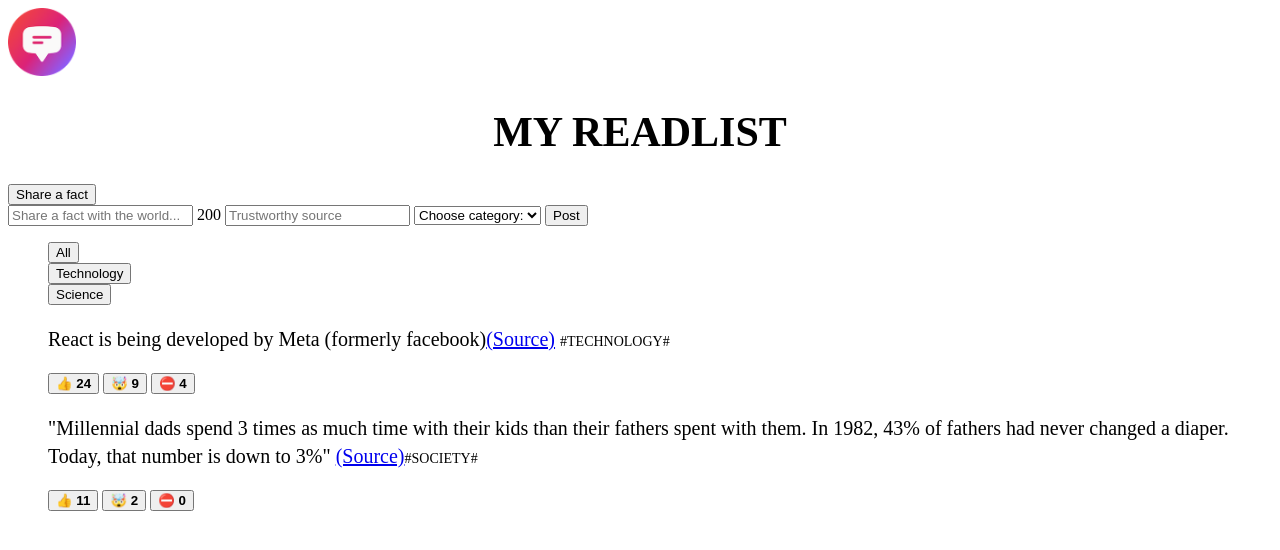
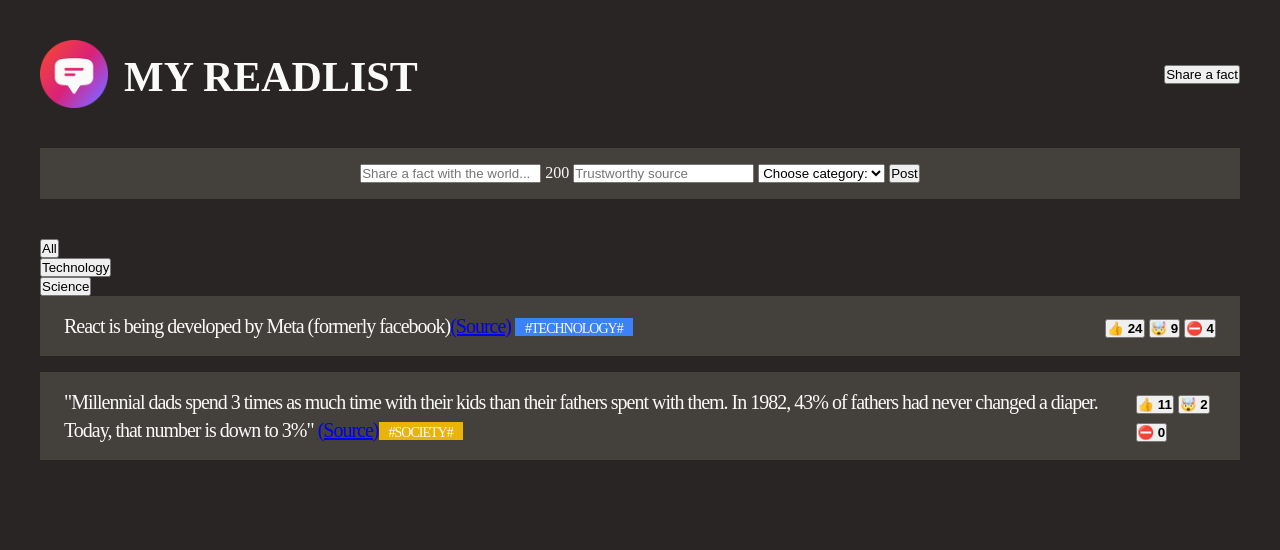
Before and after one commit to sprasad-g/MyReadList, a plain HTML site: page index.html in a window 1280 px wide. Drawn offline with Linux system fonts and the light colour scheme; a web font is replaced by a local one.

Commit message:
CSS Phase

```diff
--- a/index.html
+++ b/index.html
@@ -14,12 +14,14 @@
     <link href="style.css" rel="stylesheet" />
   </head>
   <body>
-    <header>
-      <img src="logo.png" height="68" width="68" alt="My Readlist logo" />
-      <h1>My Readlist</h1>
+    <header class="header">
+      <div class="logo">
+        <img src="logo.png" height="68" width="68" alt="My Readlist logo" />
+        <h1>My Readlist</h1>
+      </div>
       <button>Share a fact</button>
     </header>
-    <form>
+    <form class="fact-form">
       <input type="text" placeholder="Share a fact with the world..." />
       <span>200</span>
       <input type="text" placeholder="Trustworthy source" />
@@ -47,23 +49,25 @@
       </aside>
       <section>
         <ul>
-          <li>
-            <p class="fact">
+          <li class="fact">
+            <p>
               React is being developed by Meta (formerly facebook)<a
                 href="https://opensource.fb.com/"
                 target="_blank"
                 >(Source)</a
               >
-              <span class="tag">#technology#</span>
+              <span class="tag" style="background-color: #3b82f6"
+                >#technology#</span
+              >
             </p>
-            <div>
+            <div class="vote-buttons">
               <button>👍 <strong>24</strong></button>
               <button>🤯 <strong>9</strong></button>
               <button>⛔️ <strong>4</strong></button>
             </div>
           </li>
-          <li>
-            <p class="fact">
+          <li class="fact">
+            <p>
               "Millennial dads spend 3 times as much time with their kids than
               their fathers spent with them. In 1982, 43% of fathers had never
               changed a diaper. Today, that number is down to 3%"
@@ -71,9 +75,11 @@
                 href="https://www.mother.ly/parenting/millennial-dads-spend-more-time-with-their-kids"
                 target="_blank"
                 >(Source)</a
-              ><span class="tag">#society#</span>
+              ><span class="tag" style="background-color: #eab308"
+                >#society#</span
+              >
             </p>
-            <div>
+            <div class="vote-buttons">
               <button>👍 <strong>11</strong></button>
               <button>🤯 <strong>2</strong></button>
               <button>⛔️ <strong>0</strong></button>
--- a/style.css
+++ b/style.css
@@ -1,18 +1,61 @@
+* {
+  margin: 0;
+  padding: 0;
+  box-sizing: border-box;
+}
+body {
+  background-color: #292524;
+  color: #fafaf9;
+  font-family: "Sono", "sans-serif";
+  padding: 40px;
+}
+.header {
+  margin-bottom: 40px;
+  display: flex;
+  align-items: center;
+  justify-content: space-between;
+}
+.logo {
+  display: flex;
+  align-items: center;
+  gap: 16px;
+}
 h1 {
   font-size: 42px;
   text-transform: uppercase;
   text-align: center;
   font-family: "Coiny", "cursive", "sans-serif";
+  margin-top: 6px;
+}
+.fact-form {
+  background-color: #44403c;
+  margin-bottom: 40px;
+  padding: 16px 40px;
+  text-align: center;
 }
 .fact {
   font-size: 20px;
   line-height: 1.4;
-  font-family: "Sono", "sans-serif";
+  background-color: #44403c;
+  margin-bottom: 16px;
+  padding: 16px 24px;
+  letter-spacing: -1px;
+
+  display: flex;
+  align-items: center;
+  gap: 20px;
 }
+
 .tag {
   text-transform: uppercase;
   font-size: 14px;
   font-family: "Sono", "sans-serif";
+  padding-top: 3px;
+  padding-right: 10px;
+  padding-left: 10px;
+}
+.vote-buttons {
+  margin-left: auto;
 }
 ul {
   list-style: none;
```
